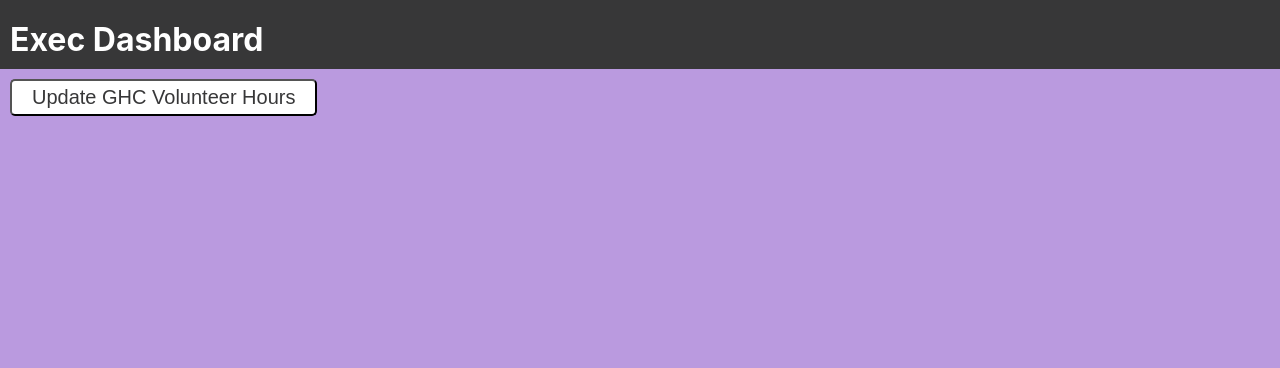
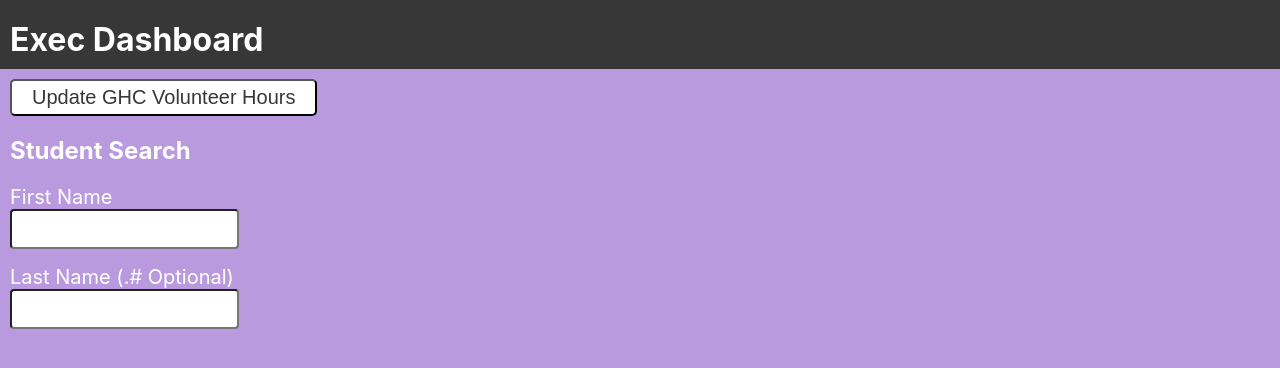
Before and after one commit to jgeorge37/acmwosu-db, a Next.js app in the folder acmw-db-app/: page /execdashboard in a window 1280 px wide. Shown: the top 368 px of the page. Built offline with nearby package versions, Linux system fonts and the light colour scheme.

Commit message:
ADA-29 UI Student Search Component

```diff
--- /dev/null
+++ b/acmw-db-app/components/FormComponents/StudentSearch.jsx
@@ -0,0 +1,90 @@
+import {useState, useRef} from 'react'
+import styles from '../../styles/components/FormComponents.module.css'
+import MultiSelectInput from './MultiSelectInput'
+import SelectInput from './SelectInput'
+import TextField from './TextField'
+
+const StudentSearch = (props) => {
+
+    var isDotNum = false;
+
+    const fName = useRef("")
+    const lName = useRef("")
+
+    const [hasText, setHasText] = useState(false)
+    const [fNameError, setfNameError] = useState("")
+    const [lNameError, setlNameError] = useState("")
+    const [searchOptions, setSearchOptions] = useState([])
+
+    const getStudentInfo = async () => {
+        var query = createQuery()
+        const url = '/api/student/search?' + query
+        const response = await fetch(url, {method: 'GET'})
+        response.json().then((data) => {
+            const tempList = []
+            for (var i in data) {
+                tempList.push(data[i]["fname"] + " " + data[i]["lname"])
+            }
+            setSearchOptions(tempList)
+        })
+    }
+
+    const createQuery = () => {
+        var query = ""
+        if (fName.current.length > 0) {
+            query = 'fname=' + fName.current
+        }
+        if (lName.current.length > 0 && isDotNum) {
+            query += '&name_dot_num=' + lName.current
+        } else if (lName.current.length > 0) {
+            query += '&lname='+ lName.current
+        }
+        return query
+    }
+
+    const fNameSearch = (event) => {
+        const regex = new RegExp(/^[a-zA-Z]+$/)
+        if (regex.test(event.target.value)) {
+            fName.current = event.target.value
+            setfNameError("")
+            getStudentInfo()
+        } else if (event.target.value) {
+            fName.current = ""
+            setfNameError("First name must only contain letters!")
+        } else {
+            fName.current = ""
+            setfNameError("")
+        }
+        setHasText(lName.current.length > 0 || fName.current.length > 0)
+    }
+
+    const lNameSearch = (event) => {
+        const letters = new RegExp(/^[a-zA-Z]+$/)
+        const dotNumCheck = new RegExp(/^[a-zA-Z]+\.[1-9][0-9]*$/)
+        isDotNum = dotNumCheck.test(event.target.value)
+        if (letters.test(event.target.value) || isDotNum) {
+            lName.current = event.target.value
+            setlNameError("")
+            getStudentInfo()
+        } else if (event.target.value) {
+            lName.current = ""
+            setlNameError("Last name.# is formatted incorrectly!")
+        } else {
+            lName.current = ""
+            setlNameError("")
+        }
+        setHasText(lName.current.length > 0 || fName.current.length > 0)
+    }
+
+    return (
+        <div>
+            <h2>Student Search</h2>
+            <TextField label='First Name' onChange={fNameSearch} error={fNameError}/>
+            <TextField label='Last Name (.# Optional)' onChange={lNameSearch} error={lNameError}/>
+            {searchOptions.length > 0 && <SelectInput label='Choose Student' options={searchOptions} onChange={props.selectStudent}/>}
+            {searchOptions.length <= 0 && hasText && <p>Unable to find student</p>}
+        </div>
+    )
+}
+
+export default StudentSearch
--- a/acmw-db-app/pages/companycontacts.js
+++ b/acmw-db-app/pages/companycontacts.js
@@ -6,6 +6,7 @@ import AddCompanyForm from '../components/AddCompanyForm'
 import SubmitButton from '../components/FormComponents/SubmitButton'
 import AddContactForm from '../components/AddContactForm'
 import NavBar from '../components/NavBar'
+import SponsorshipForm from '../components/SponsorshipForm'
 
 const CompanyContacts = () => {
     const [showOptionsForm, setOptionsForm] = useState(false)
--- a/acmw-db-app/pages/execdashboard.js
+++ b/acmw-db-app/pages/execdashboard.js
@@ -4,6 +4,7 @@ import Head from 'next/head'
 import {useState} from 'react'
 import SubmitButton from '../components/FormComponents/SubmitButton'
 import GHCVolunteerForm from '../components/GHCVolunteerForm'
+import StudentSearch from '../components/FormComponents/StudentSearch'
 
 /*
     Sara: I think this page could be used for any updates/modifications exec board members would
@@ -23,6 +24,7 @@ const ExecDashboard = () => {
             <main className={styles.main}>
                 <SubmitButton label="Update GHC Volunteer Hours" handleChange={() => {setShowGHCForm(true)}}/>
                 {showGHCForm && <GHCVolunteerForm closeForm={() => {setShowGHCForm(false)}}/>}
+                <StudentSearch />
             </main>
         </div>
     )
```
